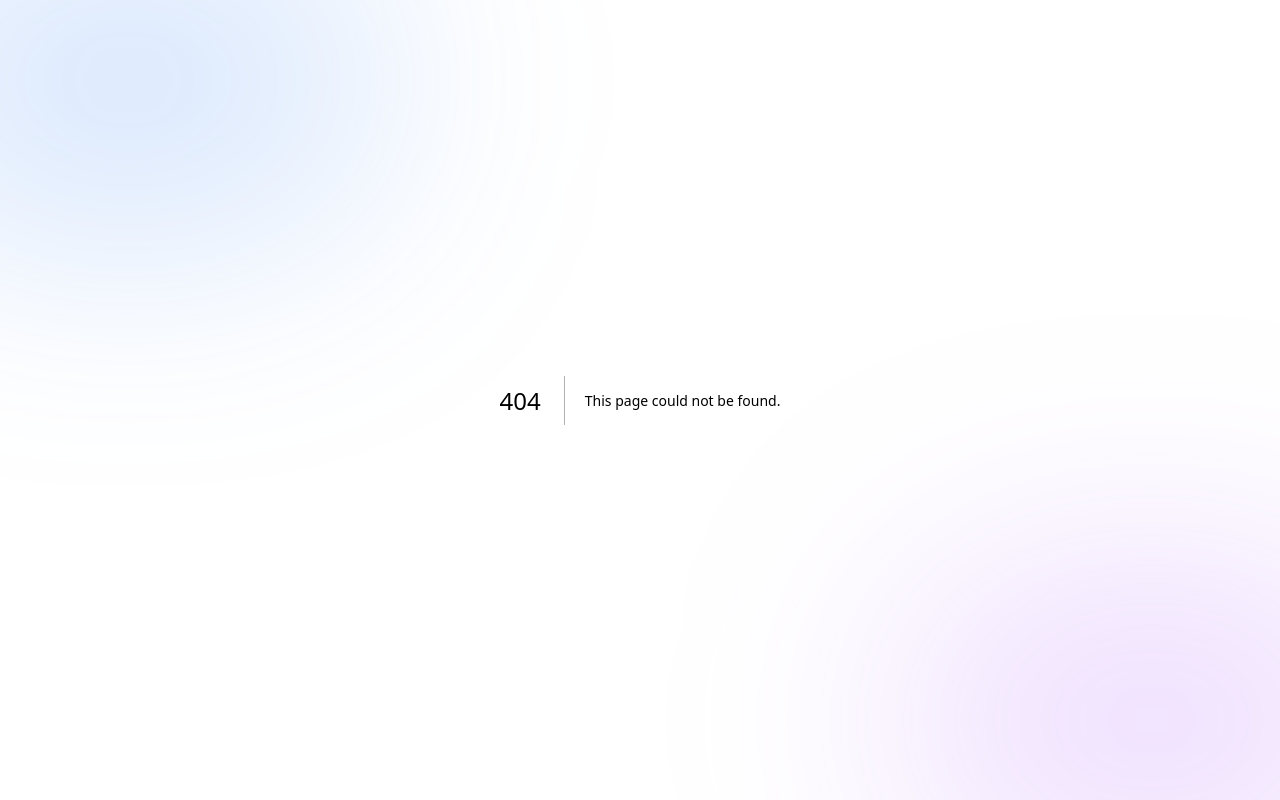
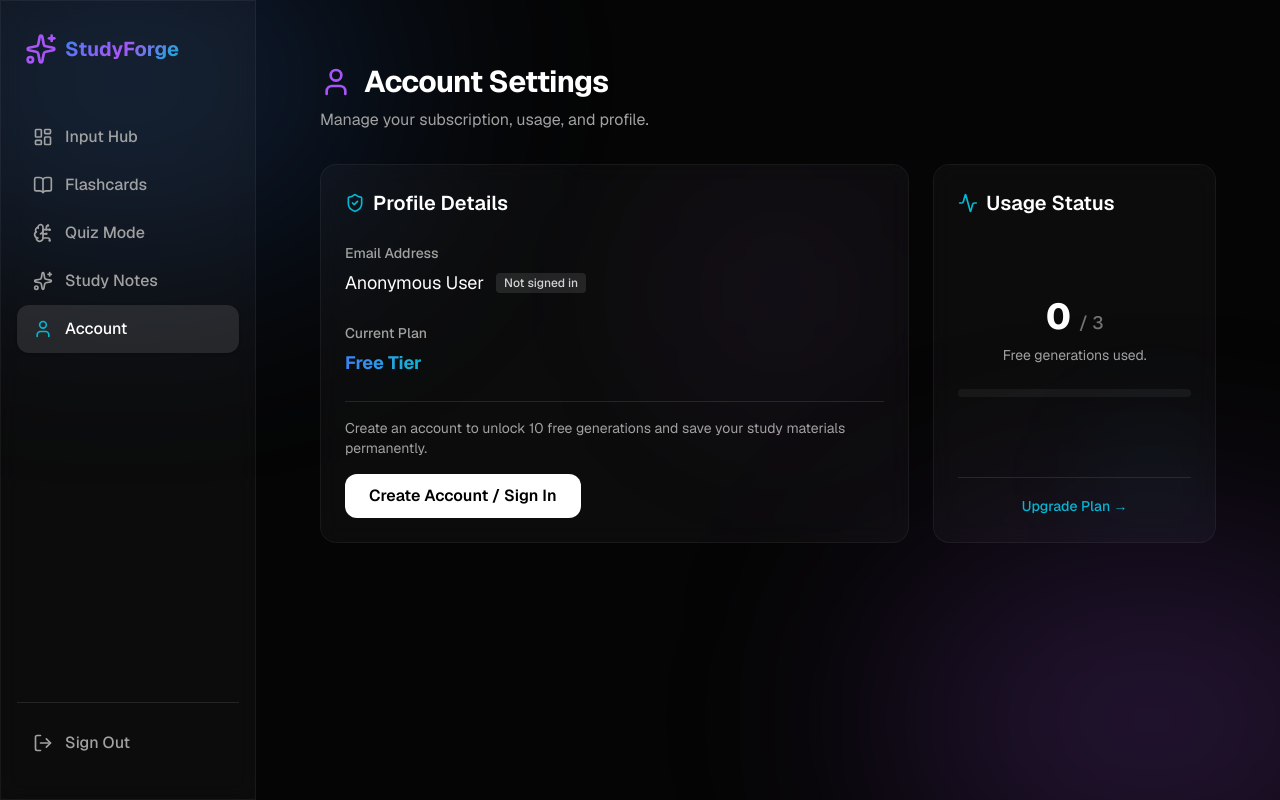
Before and after one commit to wayden2025-ctrl/StudyForge2, a Next.js app: page /account in a window 1280 px wide. Before the commit this address had no page. Built offline with nearby package versions, Linux system fonts and the light colour scheme; no server answers.

Commit message:
feat: add account page and login link to landing nav

```diff
--- /dev/null
+++ b/src/app/(app)/account/AccountUsageClient.tsx
@@ -0,0 +1,34 @@
+"use client";
+
+import { useStudyStore } from "@/store/useStudyStore";
+import { useEffect, useState } from "react";
+
+export default function AccountUsageClient() {
+  const { anonCount } = useStudyStore();
+  const MAX_ANON_GENS = 3;
+  const [mounted, setMounted] = useState(false);
+
+  useEffect(() => {
+    setMounted(true);
+  }, []);
+
+  if (!mounted) {
+    return <div className="animate-pulse h-16 bg-white/5 rounded-xl"></div>;
+  }
+
+  return (
+    <div className="text-center">
+      <div className="text-4xl font-extrabold text-white mb-2">
+        {anonCount} <span className="text-lg text-neutral-500 font-medium">/ {MAX_ANON_GENS}</span>
+      </div>
+      <p className="text-sm text-neutral-400">Free generations used.</p>
+
+      <div className="w-full h-2 bg-white/5 rounded-full mt-6 overflow-hidden">
+        <div
+          className="h-full bg-gradient-to-r from-neutral-600 to-neutral-400 rounded-full transition-all"
+          style={{ width: `${(anonCount / MAX_ANON_GENS) * 100}%` }}
+        />
+      </div>
+    </div>
+  );
+}
--- /dev/null
+++ b/src/app/(app)/account/page.tsx
@@ -0,0 +1,113 @@
+import { createClient } from "@/utils/supabase/server";
+import { User, ShieldCheck, Zap, Activity } from "lucide-react";
+import Link from "next/link";
+import AccountUsageClient from "./AccountUsageClient";
+
+export default async function AccountPage() {
+  const supabase = await createClient();
+  const { data: { user } } = await supabase.auth.getUser();
+
+  const isAnonymous = !user;
+  const userMetadata = user?.user_metadata || {};
+  const generationsUsed = userMetadata.generations_used || 0;
+  const MAX_AUTH_GENS = 10;
+
+  return (
+    <div className="max-w-4xl mx-auto py-8 space-y-8">
+      <div className="space-y-2">
+        <h1 className="text-3xl font-bold tracking-tight text-white flex items-center gap-3">
+          <User className="w-8 h-8 text-brand-purple" />
+          Account Settings
+        </h1>
+        <p className="text-neutral-400">Manage your subscription, usage, and profile.</p>
+      </div>
+
+      <div className="grid grid-cols-1 md:grid-cols-3 gap-6">
+
+        {/* Profile Card */}
+        <div className="md:col-span-2 glass border border-white/5 p-6 rounded-2xl relative overflow-hidden">
+          <div className="absolute top-0 right-0 w-64 h-64 bg-brand-purple/5 blur-[80px] rounded-full pointer-events-none" />
+
+          <h2 className="text-xl font-semibold text-white mb-6 flex items-center gap-2">
+            <ShieldCheck className="w-5 h-5 text-brand-cyan" />
+            Profile Details
+          </h2>
+
+          <div className="space-y-6">
+            <div>
+              <label className="text-sm font-medium text-neutral-400">Email Address</label>
+              <div className="mt-1 flex items-center">
+                <span className="text-lg text-white">{user?.email || "Anonymous User"}</span>
+                {isAnonymous && (
+                  <span className="ml-3 px-2 py-0.5 rounded text-xs font-medium bg-white/10 text-neutral-300">
+                    Not signed in
+                  </span>
+                )}
+              </div>
+            </div>
+
+            <div>
+              <label className="text-sm font-medium text-neutral-400">Current Plan</label>
+              <div className="mt-1 flex items-center">
+                <span className="text-lg font-bold text-transparent bg-clip-text bg-gradient-to-r from-brand-blue to-brand-cyan">
+                  Free Tier
+                </span>
+              </div>
+            </div>
+
+            {isAnonymous && (
+              <div className="pt-4 border-t border-white/10 mt-6">
+                <p className="text-sm text-neutral-400 mb-4">
+                  Create an account to unlock 10 free generations and save your study materials permanently.
+                </p>
+                <Link
+                  href="/login"
+                  className="inline-flex items-center justify-center px-6 py-2.5 bg-white text-black font-semibold rounded-xl hover:bg-neutral-200 transition-colors"
+                >
+                  Create Account / Sign In
+                </Link>
+              </div>
+            )}
+          </div>
+        </div>
+
+        {/* Usage Card */}
+        <div className="glass border border-white/5 p-6 rounded-2xl relative overflow-hidden flex flex-col">
+          <div className="absolute bottom-0 right-0 w-32 h-32 bg-brand-cyan/5 blur-[50px] rounded-full pointer-events-none" />
+
+          <h2 className="text-xl font-semibold text-white mb-6 flex items-center gap-2">
+            <Activity className="w-5 h-5 text-brand-cyan" />
+            Usage Status
+          </h2>
+
+          <div className="flex-1 flex flex-col justify-center">
+            {isAnonymous ? (
+              <AccountUsageClient />
+            ) : (
+              <div className="text-center">
+                <div className="text-4xl font-extrabold text-white mb-2">
+                  {generationsUsed} <span className="text-lg text-neutral-500 font-medium">/ {MAX_AUTH_GENS}</span>
+                </div>
+                <p className="text-sm text-neutral-400">Generations used this month.</p>
+
+                <div className="w-full h-2 bg-white/5 rounded-full mt-6 overflow-hidden">
+                  <div
+                    className="h-full bg-gradient-to-r from-brand-blue to-brand-purple rounded-full"
+                    style={{ width: `${(generationsUsed / MAX_AUTH_GENS) * 100}%` }}
+                  />
+                </div>
+              </div>
+            )}
+          </div>
+
+          <div className="mt-6 pt-4 border-t border-white/10 text-center">
+            <button className="text-sm font-medium text-brand-cyan hover:text-brand-purple transition-colors">
+              Upgrade Plan &rarr;
+            </button>
+          </div>
+        </div>
+
+      </div>
+    </div>
+  );
+}
--- a/src/app/(app)/layout.tsx
+++ b/src/app/(app)/layout.tsx
@@ -1,7 +1,7 @@
 "use client";
 
 import { motion } from "framer-motion";
-import { BookOpen, BrainCircuit, LayoutDashboard, Menu, Sparkles } from "lucide-react";
+import { BookOpen, BrainCircuit, LayoutDashboard, Menu, Sparkles, User } from "lucide-react";
 import Link from "next/link";
 import { usePathname } from "next/navigation";
 import { useState } from "react";
@@ -13,6 +13,7 @@ const NAV_ITEMS = [
   { name: "Flashcards", href: "/flashcards", icon: BookOpen },
   { name: "Quiz Mode", href: "/quiz", icon: BrainCircuit },
   { name: "Study Notes", href: "/study", icon: Sparkles },
+  { name: "Account", href: "/account", icon: User },
 ];
 
 export default function AppLayout({ children }: { children: React.ReactNode }) {
--- a/src/app/page.tsx
+++ b/src/app/page.tsx
@@ -76,7 +76,10 @@ export default function LandingPage() {
             </div>
             StudyForge AI
           </div>
-          <Link href="/app" className="ncta">Start Free &rarr;</Link>
+          <div className="flex items-center gap-6">
+            <Link href="/login" className="text-sm font-medium text-white/70 hover:text-white transition-colors">Sign In</Link>
+            <Link href="/app" className="ncta">Start Free &rarr;</Link>
+          </div>
         </div>
       </nav>
 
```
